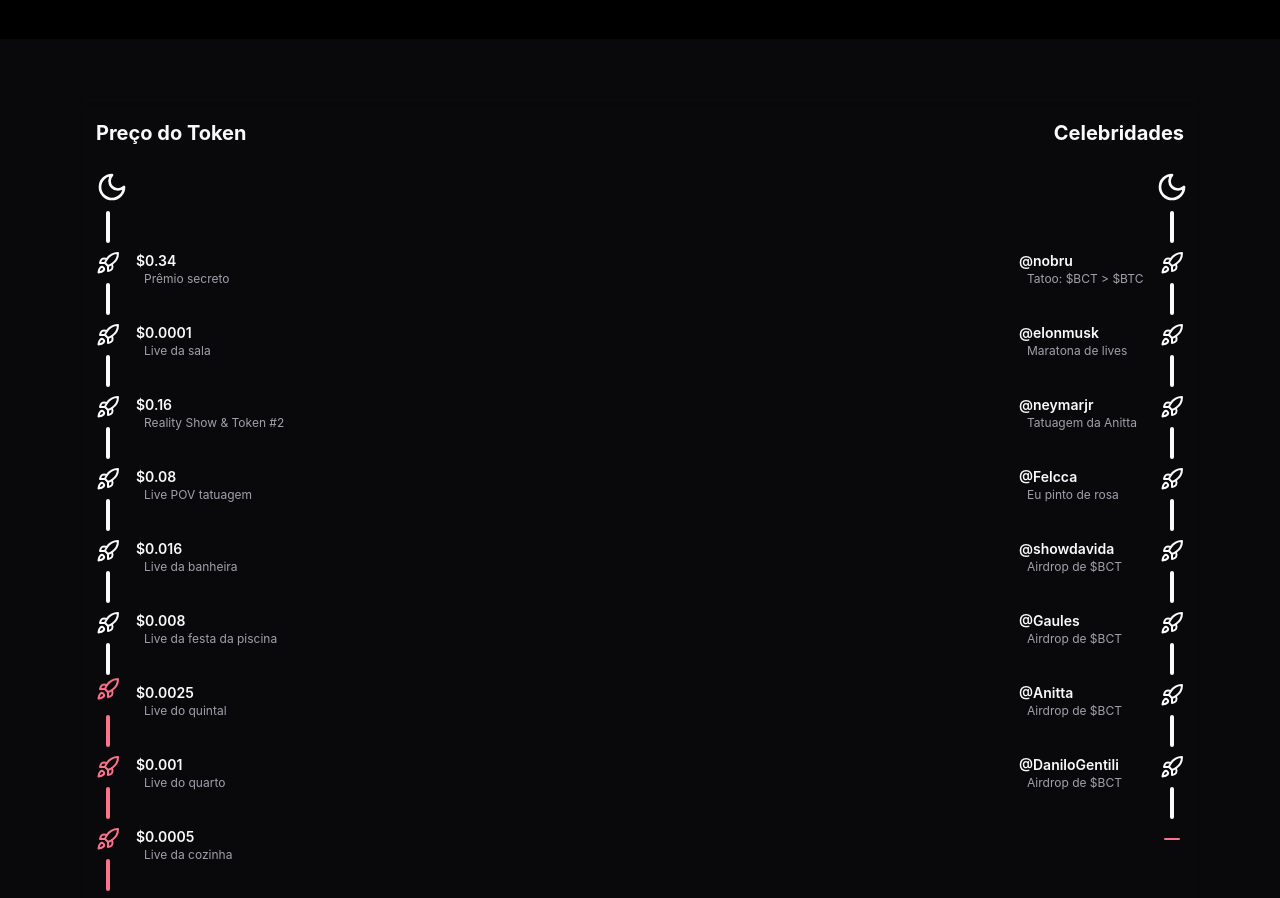
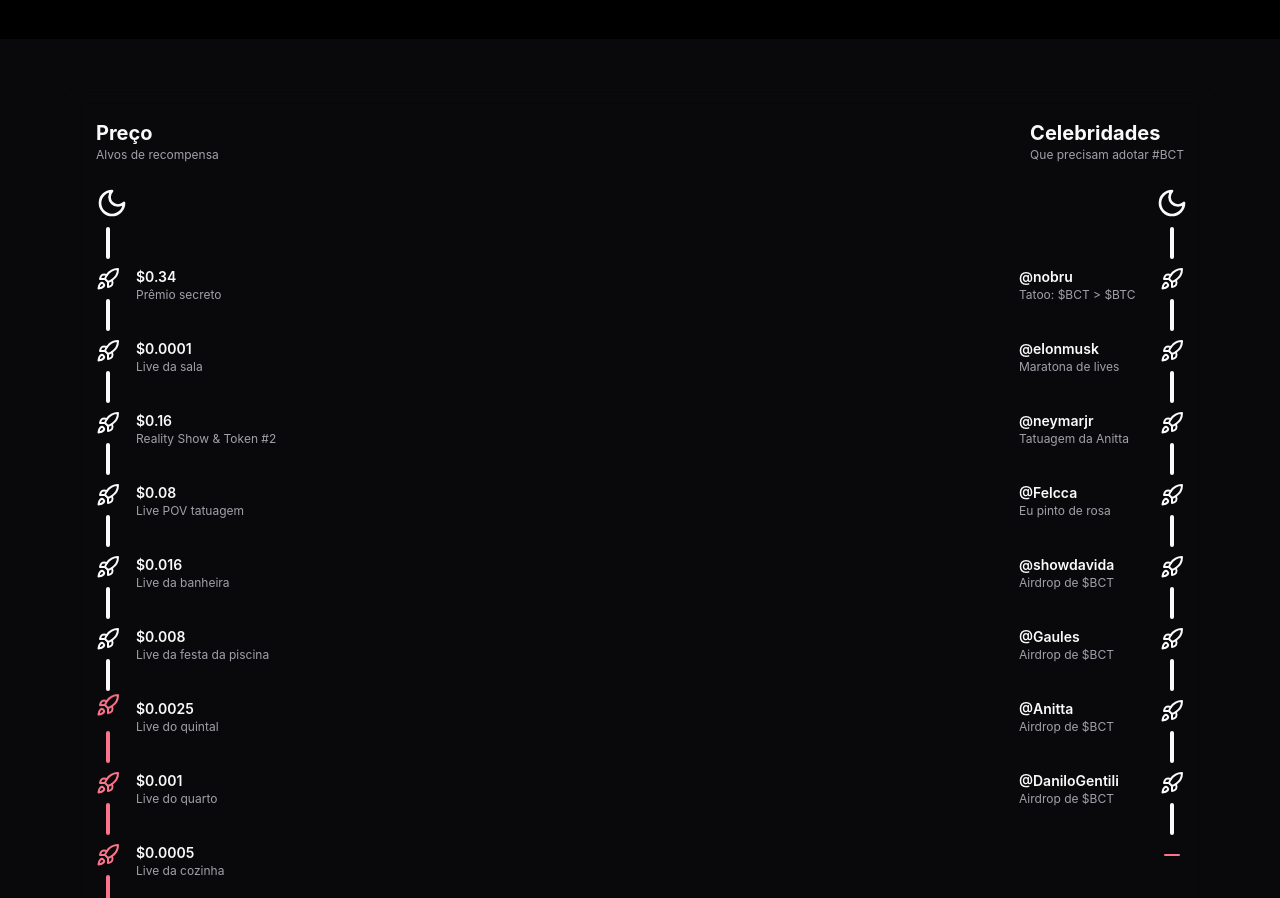
Before and after one commit to bct-community/interface, a React (Vite) app: page / in a window 1280 px wide. Shown: the part 5409-6307 px from the top of the page. Built offline with nearby package versions, Linux system fonts and the light colour scheme; no server answers; what webfontloader would draw is missing.

Commit message:
refactor: implement framer-motion for animations in TokenGoals component and enhance layout structure

```diff
--- a/src/features/home/components/TokenGoals.tsx
+++ b/src/features/home/components/TokenGoals.tsx
@@ -1,5 +1,7 @@
 import classNames from "classnames";
+import { motion } from "framer-motion";
 import { Minus, Moon, Rocket } from "lucide-react";
+import { useInView } from "react-intersection-observer";
 
 import { Separator } from "@/components/ui/separator";
 
@@ -24,8 +26,17 @@
 }) => {
   const openLink = () => (xLink ? window.open(xLink, "_blank") : null);
 
+  // Hook para detectar quando o item entra na viewport
+  const { ref, inView } = useInView({
+    threshold: 0.2, // animação dispara quando 20% do elemento estiver visível
+  });
+
   return (
-    <div
+    <motion.div
+      ref={ref}
+      initial={{ opacity: 0, y: 50 }} // Ponto inicial
+      animate={inView ? { opacity: 1, y: 0 } : {}} // Animação ao entrar na tela
+      transition={{ duration: 0.5, ease: "easeOut" }} // Configuração da transição
       className={classNames({
         "flex gap-4": true,
         "flex-row-reverse": reverse,
@@ -79,11 +90,11 @@
         >
           {title}
         </span>
-        <span className="text-xs select-none indent-2 text-muted-foreground">
+        <span className="text-xs select-none text-muted-foreground">
           {text}
         </span>
       </div>
-    </div>
+    </motion.div>
   );
 };
 
@@ -169,9 +180,15 @@
         "items-end": celebs,
       })}
     >
-      <h1 className="font-[Sour Gummy] mb-6 select-none text-xl font-bold">
-        {celebs ? "Celebridades" : "Preço do Token"}
-      </h1>
+      <div className="flex flex-col mb-6">
+        <h1 className="font-[Sour Gummy] select-none text-xl font-bold">
+          {celebs ? "Celebridades" : "Preço"}
+        </h1>
+
+        <p className="text-xs select-none text-muted-foreground">
+          {celebs ? "Que precisam adotar #BCT" : "Alvos de recompensa"}
+        </p>
+      </div>
 
       <Moon
         className={classNames({
```
